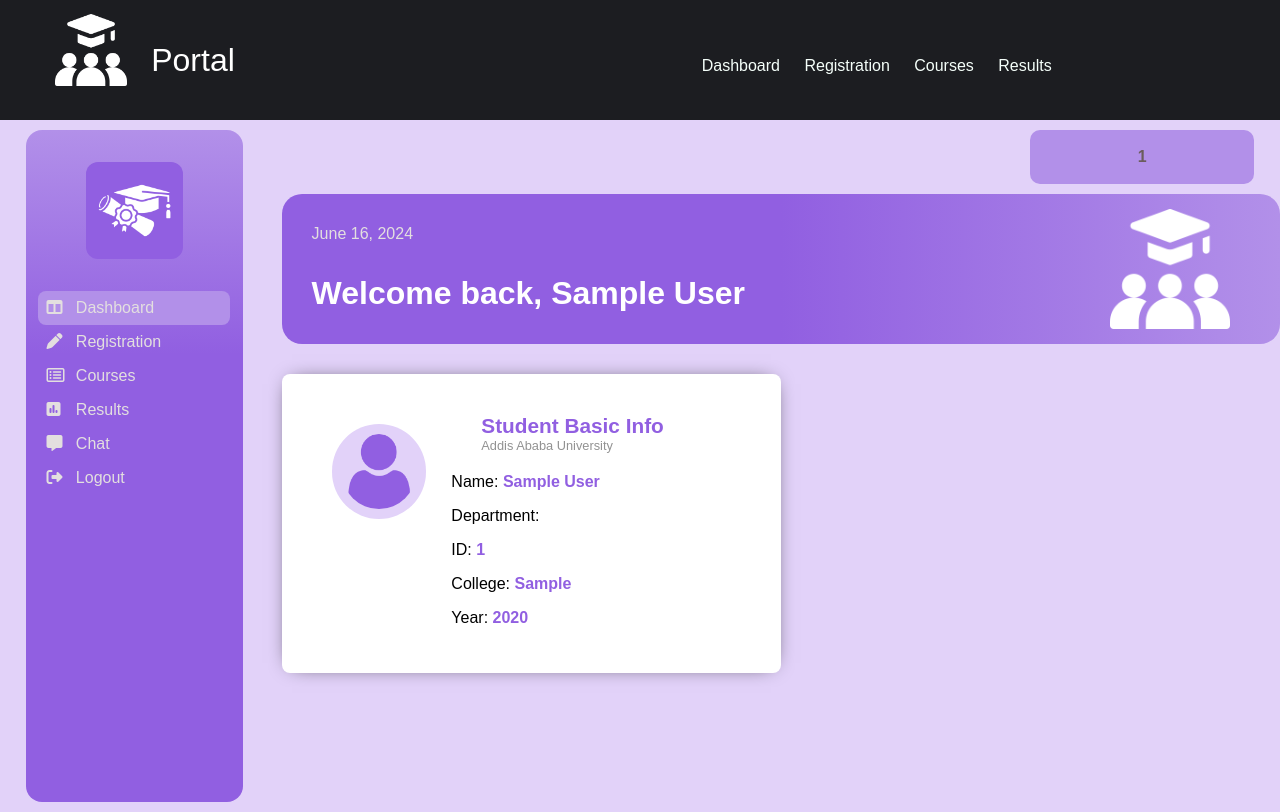
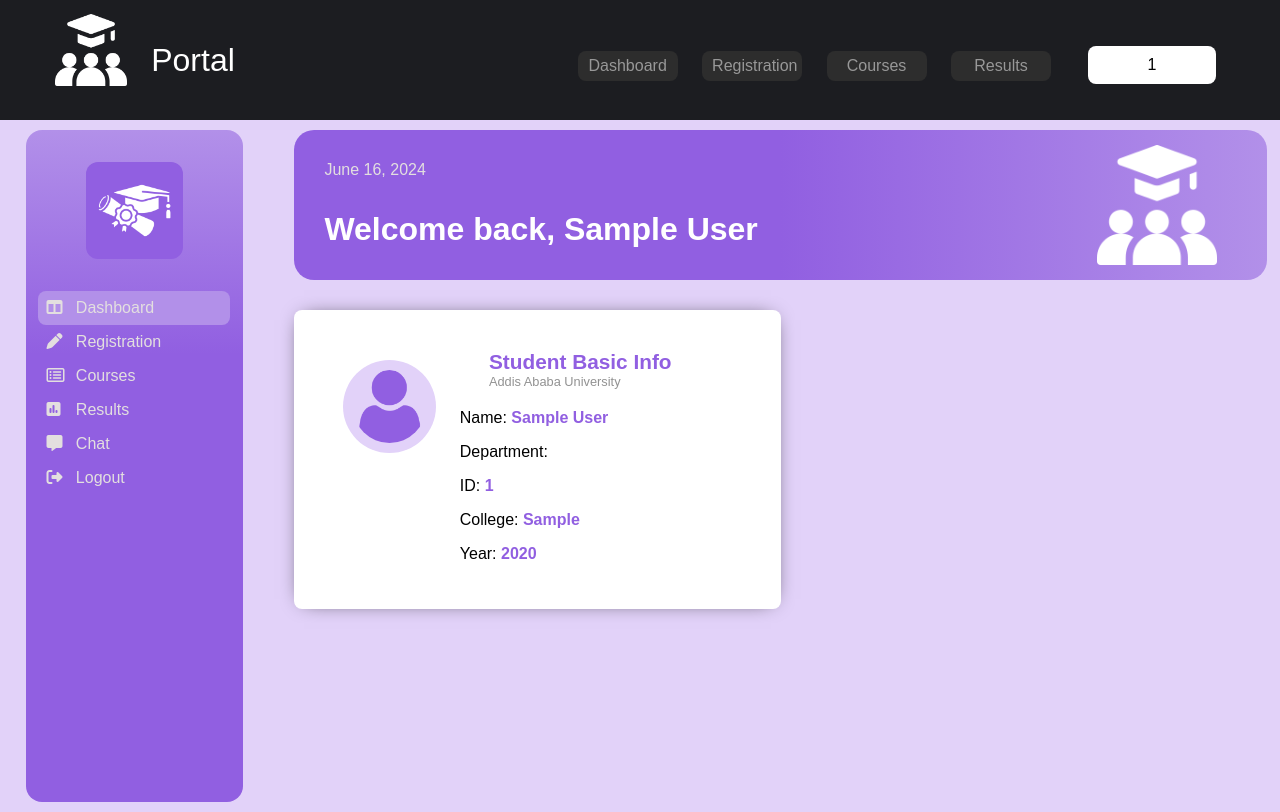
Before and after one commit to mussie-alemayehu/student-portal, a PHP site: page / in a window 1280 px wide; the page is wider, and only the part inside the window is pictured. Run offline with PHP 8.4, Linux system fonts and the light colour scheme; the visitor is signed in with stand-in values (Sample User, id 1); tables that the repository leaves empty or names only in its code hold one stand-in row (values such as "Sample post"); data that the repository does not hold is empty; some libraries are stand-ins or nearby versions.

Commit message:
style the header

```diff
--- a/dashboard/dashboard.php
+++ b/dashboard/dashboard.php
@@ -41,9 +41,6 @@ $stmt->close();
 $conn->close();
 ?>
 
-<div class="profile">
-    <p><?php echo $user_id; ?></p>
-</div>
 <div class="welcome-banner">
     <p class="date-time"><?php echo date('F j, Y') ?></p>
     <p class="welcome-message">Welcome back, <?php echo $full_name; ?></p>
--- a/dashboard/main-contents-styles.css
+++ b/dashboard/main-contents-styles.css
@@ -1,14 +1,3 @@
-
-.profile {
-    width: 20%;
-    margin: 10px 0 10px 75%;
-    border-radius: 10px;
-    background-color: #B290E9;
-    padding: 2px 12px;
-    text-align: center;
-    color: rgb(107, 92, 92);
-    font-weight: bold;
-}
 
 .welcome-banner {
     height: 120px;
--- a/header.php
+++ b/header.php
@@ -1,11 +1,17 @@
+<?php $user_id = $_SESSION["user_id"]; ?>
+
 <header>
-    <img src="education.png" alt="">
-    <p>Portal</p>
-    <div class="separator"></div>
+    <div class="content">
+        <img src="education.png" alt="">
+        <p>Portal</p>
+    </div>
     <div class="links">
         <a href="#">Dashboard</a>
         <a href="#">Registration</a>
         <a href="#">Courses</a>
         <a href="#">Results</a>
     </div>
+    <div class="profile">
+        <p><?php echo $user_id; ?></p>
+    </div>
 </header>
--- a/style.css
+++ b/style.css
@@ -7,8 +7,8 @@ body {
 
 #main-contents {
     float: right;
-    width: 78%;
-    margin: auto;
+    width: 76%;
+    margin: 10px 1%;
 }
 
 /* styles for the header */
@@ -28,7 +28,12 @@ header img {
     height: 72px;
 }
 
-header p {
+header .content {
+    display: inline-block;
+    width: 40%;
+}
+
+header .content p {
     padding-left: 100px;
     display: inline-block;
     padding-right: 5%;
@@ -36,26 +41,43 @@ header p {
     font-size: 2rem;
 }
 
-header .separator {
-    width: 30%;
-    display: inline-block;
-}
-
 header .links {
     display: inline-block;
-    margin: auto;
+    width: 40%;
 }
 
 header .links a {
     text-decoration: none;
-    color: mintcream;
-    margin: 0 10px;
+    padding: 6px 10px;
+    margin: 4px 10px;
+    display: inline-block;
+    width: 80px;
+    color: rgb(152, 152, 152);
+    background-color: rgb(45, 45, 45);
+    border-radius: 8px;
+    text-align: center;
+
 }
 
 header .links a:hover {
-    color: rgb(152, 152, 152);
+    color: mintcream;
 }
 
 header .links a:active {
     color: rgb(199, 199, 199);
 }
+
+header .profile {
+    position: absolute;
+    top: 30px;
+    right: 5%;
+    display: inline-block;
+    width: 10%;
+}
+
+header .profile p {
+    padding: 10px 15px;
+    background-color: white;
+    text-align: center;
+    border-radius: 8px;
+}
```
